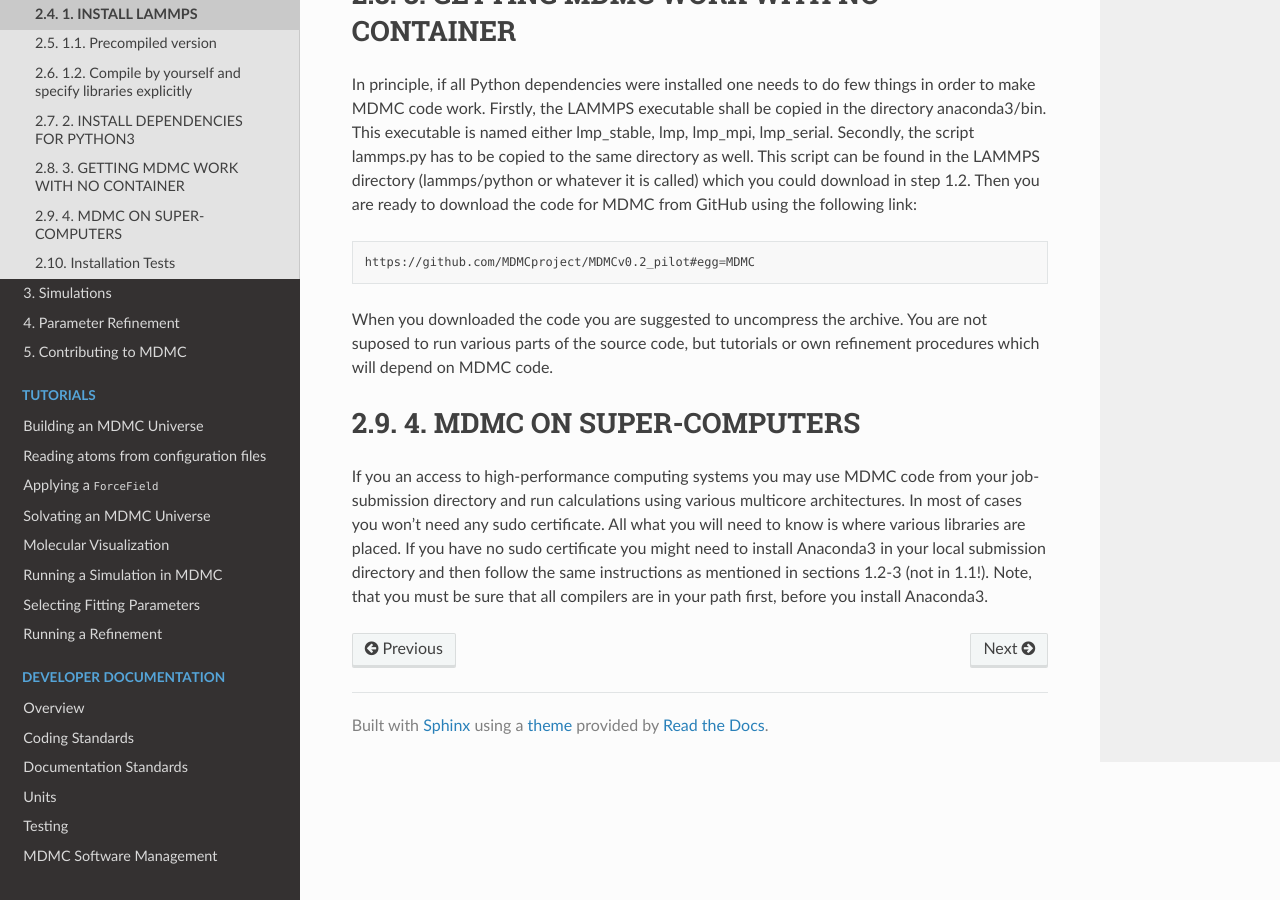
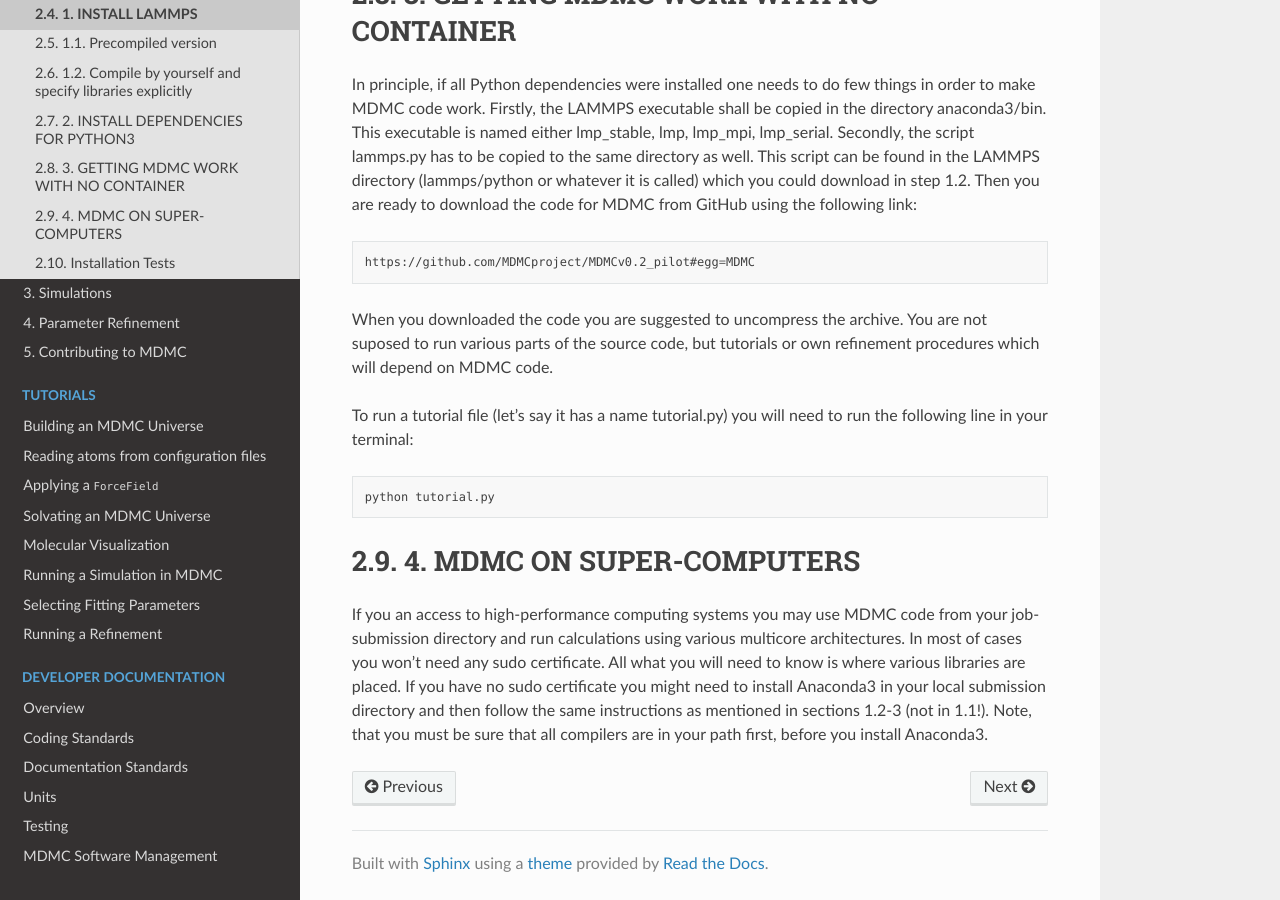
Before and after one commit to ISISNeutronMuon/MDMC, a Sphinx documentation site: the page built from doc/pages/installation/NOCONTAINERLINUX.rst, in a window 1280 px wide and 900 px high, scrolled down 2057 px. Built offline with Sphinx 7.4.7 and the Read the Docs theme 2.0.0, drawn with Linux system fonts in a browser that asks for light colours; pages that are not in the unit, such as notebooks, are missing from menus.

Commit message:
Update NOCONTAINERLINUX.rst

```diff
--- a/doc/pages/installation/NOCONTAINERLINUX.rst
+++ b/doc/pages/installation/NOCONTAINERLINUX.rst
@@ -90,6 +90,13 @@ Then you are ready to download the code for MDMC from GitHub using the following
 
 When you downloaded the code you are suggested to uncompress the archive. You are not suposed to run various parts of the source code, but tutorials or own refinement procedures which will depend on MDMC code.
 
+To run a tutorial file (let's say it has a name tutorial.py) you will need to run the following line in your terminal:
+
+.. code-block:: bash
+
+ python tutorial.py
+
+
 4. MDMC ON SUPER-COMPUTERS
 ---------------------------
 
```
